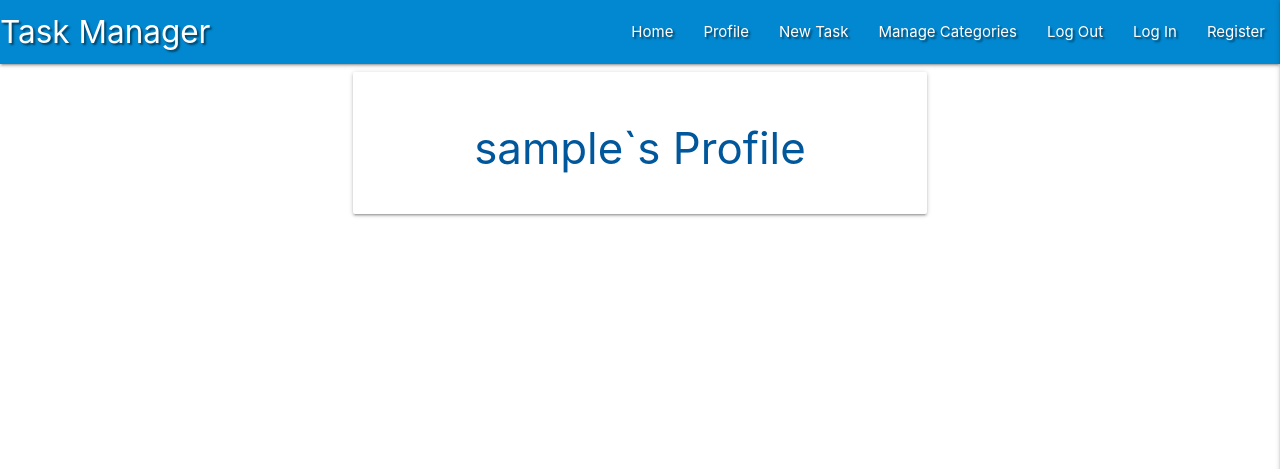
After one commit to Carhul/flaskMiniProject, a Flask app: page /profile/1 in a window 1280 px wide. The commit adds this page. Shown: the top 469 px of the page. Run offline with Flask 2, Linux system fonts and the light colour scheme; the visitor is signed in with stand-in values (Sample User, id 1); a database or web service that is not in the repository returns one stand-in record (values such as "Sample title"); some libraries are stand-ins or nearby versions.

Commit message:
Add session user profile

```diff
--- a/app.py
+++ b/app.py
@@ -45,6 +45,8 @@ def register():
         # put the new user into 'session' cookie
         session["user"] = request.form.get("username").lower()
         flash("Registration Successful!")
+        return redirect(url_for("profile", username=session["user"]))
+
     return render_template("register.html")
 
 
@@ -61,6 +63,8 @@ def login():
                 existing_user["password"], request.form.get("password")):
                     session["user"] = request.form.get("username").lower()
                     flash("Welcome, {}".format(request.form.get("username")))
+                    return redirect(url_for(
+                        "profile", username=session["user"]))
             else:
                 # invalid password match
                 flash("Incorrect Username and/or Password")
@@ -74,6 +78,14 @@ def login():
     return render_template("login.html")
 
 
+@app.route("/profile/<username>", methods=["GET", "POST"])
+def profile(username):
+    # grab the session user's username from db
+    username = mongo.db.users.find_one(
+        {"username": session["user"]})["username"]
+    return render_template("profile.html", username=username)
+
+
 if __name__ == "__main__":
     app.run(host=os.environ.get("IP"),
             port=int(os.environ.get("PORT")),
--- a/templates/base.html
+++ b/templates/base.html
@@ -22,7 +22,7 @@
               <a href="#" data-target="mobile-demo" class="sidenav-trigger right"><i class="fa-solid fa-bars"></i></a>
               <ul class="right hide-on-med-and-down">
                 <li><a href="{{ url_for('get_tasks') }}">Home</a></li>
-                <li><a href="#">Profile</a></li>
+                <li><a href="{{ url_for('profile', username=session['user']) }}">Profile</a></li>
                 <li><a href="#">New Task</a></li>
                 <li><a href="#">Manage Categories</a></li>
                 <li><a href="#">Log Out</a></li>
@@ -36,7 +36,7 @@
           <ul class="sidenav" id="mobile-demo">
             <li><h4 class="center-align light-blue-text text-darken-4">Task Manager</h4></li>
             <li><a href="{{ url_for('get_tasks') }}">Home</a></li>
-            <li><a href="#">Profile</a></li>
+            <li><a href="{{ url_for('profile', username=session['user']) }}">Profile</a></li>
             <li><a href="#">New Task</a></li>
             <li><a href="#">Manage Categories</a></li>
             <li><a href="#">Log Out</a></li>
--- /dev/null
+++ b/templates/profile.html
@@ -0,0 +1,15 @@
+{% extends "base.html" %}
+{% block content %}
+
+
+    <div class="row">
+        <div class="col s12 m8 offset-m2">
+            <div class="card-panel">
+                <h3 class="center-align light-blue-text text-darken-4">
+                    {{username}}`s Profile
+                </h3>
+            </div>
+        </div>
+    </div>
+
+{% endblock %}
```
